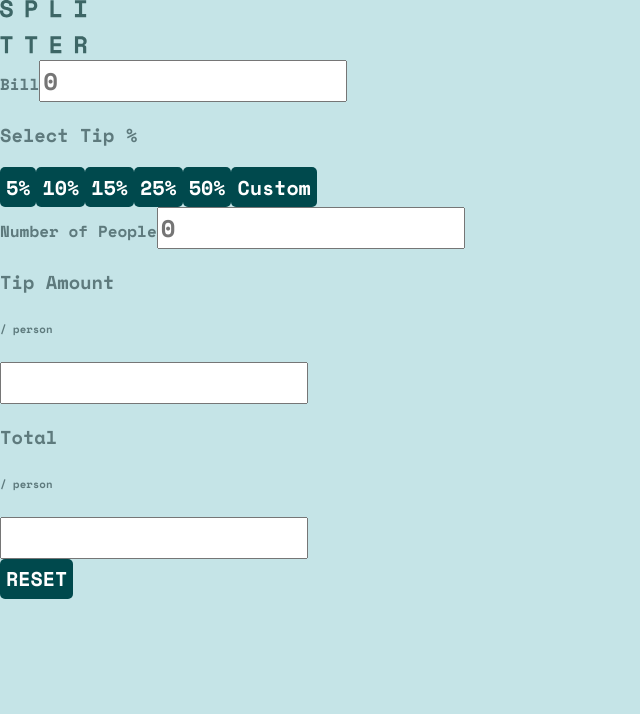
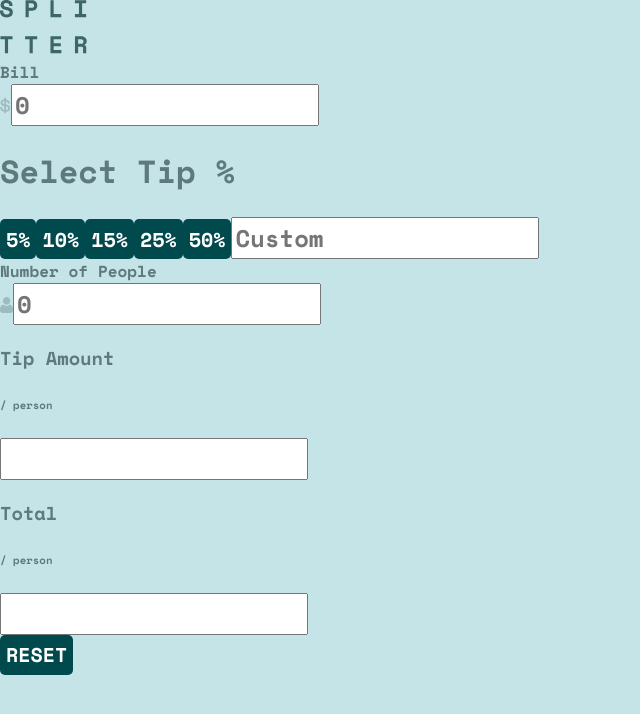
Before and after one commit to andrew8gmf/tip-calculator-app, an Angular app: page / in a window 1280 px wide. Shown: the top 714 px of the page, without its empty margins (0-640 px from the left). Built offline with nearby package versions, Linux system fonts and the light colour scheme.

Commit message:
fix: update `home` html structure

```diff
--- a/src/app/home/home.component.html
+++ b/src/app/home/home.component.html
@@ -6,20 +6,28 @@
         <div class="main__card__options">
             <div class="main__card__options__bill">
                 <label class="main__card__options__bill__title" for="bill">Bill</label>
-                <input class="main__card__options__bill__input" id="bill" type="number" placeholder="0">
+                <div class="main__card__options__bill__container">
+                    <img class="main__card__options__bill__container__icon" src="assets/icon-dollar.svg" alt="Dollar">
+                    <input class="main__card__options__bill__container__input" id="bill" type="number" placeholder="0">
+                </div>
             </div>
             <div class="main__card__options__tip">
-                <h3 class="main__card__options__tip__title">Select Tip %</h3>
-                <button class="main__card__options__tip__percent">5%</button>
-                <button class="main__card__options__tip__percent">10%</button>
-                <button class="main__card__options__tip__percent">15%</button>
-                <button class="main__card__options__tip__percent">25%</button>
-                <button class="main__card__options__tip__percent">50%</button>
-                <button class="main__card__options__tip__custom">Custom</button>
+                <h1 class="main__card__options__tip__title">Select Tip %</h1>
+                <div class="main__card__options__tip__container">
+                    <button class="main__card__options__tip__container__percent">5%</button>
+                    <button class="main__card__options__tip__container__percent">10%</button>
+                    <button class="main__card__options__tip__container__percent">15%</button>
+                    <button class="main__card__options__tip__container__percent">25%</button>
+                    <button class="main__card__options__tip__container__percent">50%</button>
+                    <input class="main__card__options__tip__container__custom" type="number" placeholder="Custom">
+                </div>
             </div>
             <div class="main__card__options__people">
                 <label class="main__card__options__people__title" for="people">Number of People</label>
-                <input class="main__card__options__people__input" id="people" type="number" placeholder="0">
+                <div class="main__card__options__people__container">
+                    <img class="main__card__options__people__container__icon" src="assets/icon-person.svg" alt="Person">
+                    <input class="main__card__options__people__container__input" id="people" type="number" placeholder="0">
+                </div>
             </div>
         </div>
         <div class="main__card__values">
```
